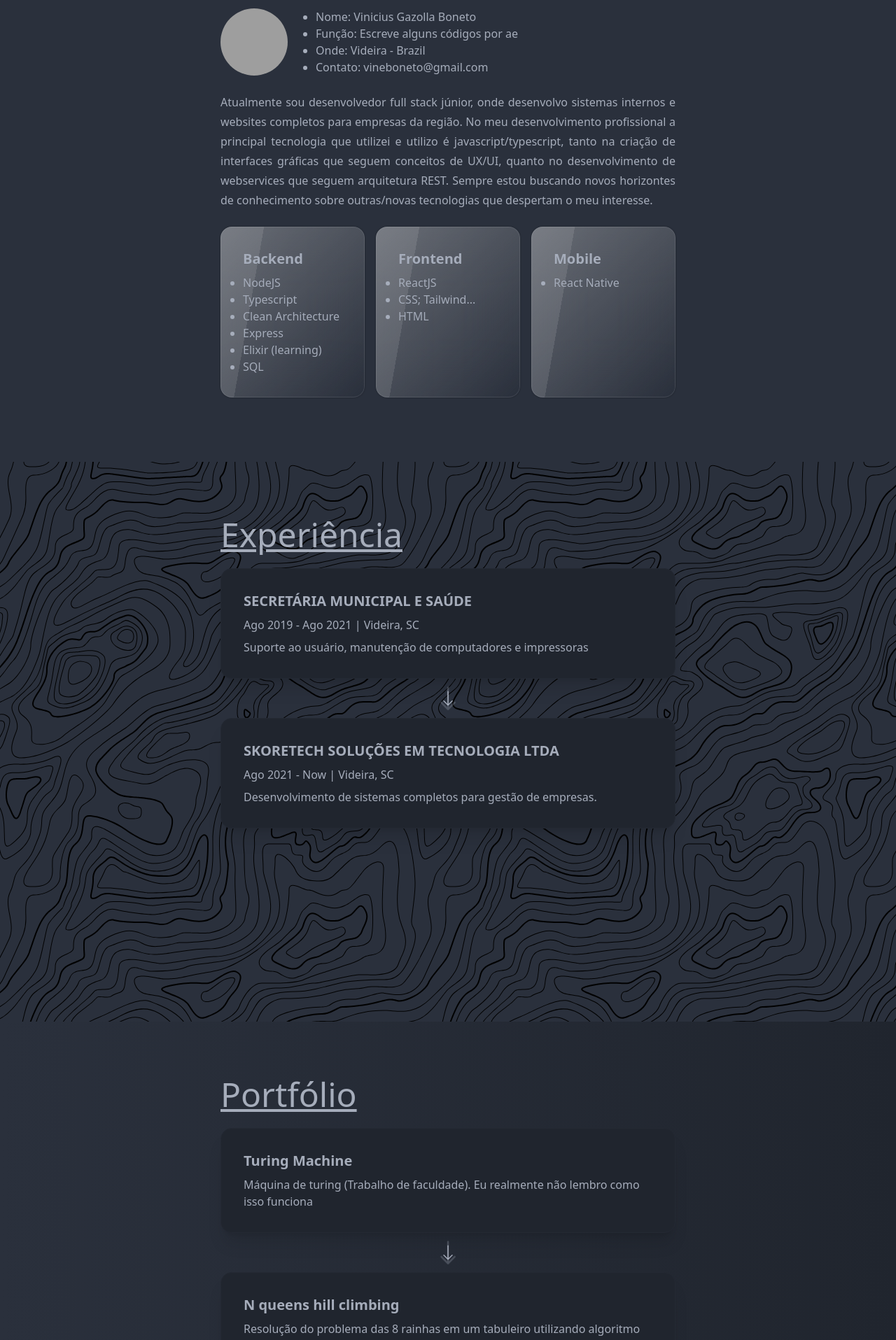
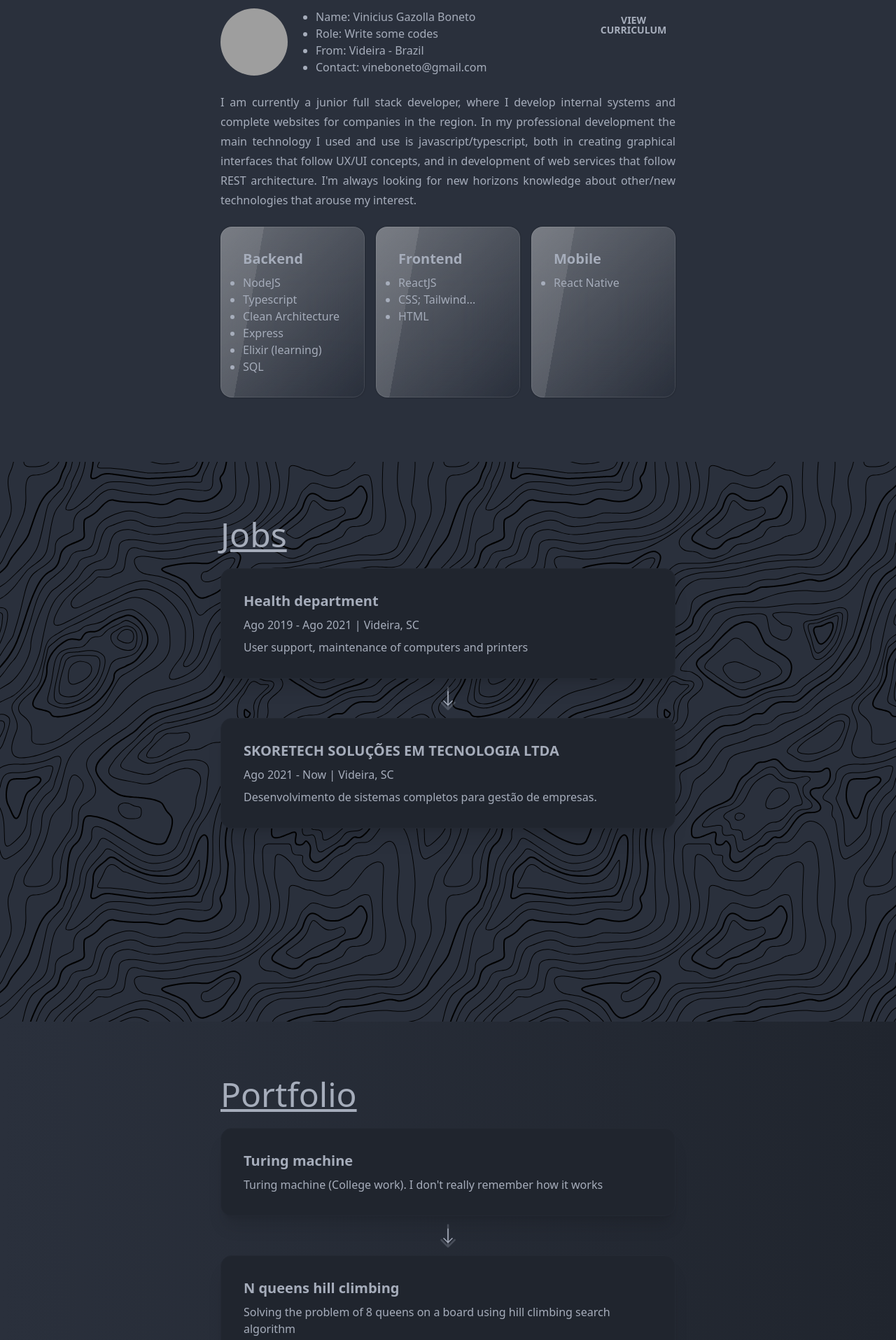
Before and after one commit to vineboneto/presentation, a Next.js app: page / in a window 1280 px wide. Shown: the part 940-2855 px from the top of the page at 70% size. Built offline with nearby package versions, Linux system fonts and the light colour scheme; grey boxes are pictures that could not be loaded.

Commit message:
feat: add modal component

```diff
--- a/src/components/index.ts
+++ b/src/components/index.ts
@@ -2,3 +2,4 @@ export * from './header'
 export * from './footer'
 export * from './page-title'
 export * from './page-content'
+export * from './modal-curriculum'
--- /dev/null
+++ b/src/components/modal-curriculum.tsx
@@ -0,0 +1,25 @@
+type Props = {
+  isOpen: boolean
+  toggle: () => void
+}
+
+export function ModalCurriculum({ isOpen, toggle }: Props) {
+  return (
+    <div
+      className={'modal'.concat(' ', isOpen ? 'modal-open' : '')}
+      aria-hidden={!isOpen}
+      aria-modal={isOpen}
+      onClick={(e) => {
+        e.stopPropagation()
+        if (e.target === e.currentTarget) {
+          e.stopPropagation()
+          toggle()
+        }
+      }}
+    >
+      <div className="modal-box h-full overflow-hidden  max-w-screen-2xl">
+        <embed src="/vineboneto_CV.pdf" type="application/pdf" height="100%" width="100%"></embed>
+      </div>
+    </div>
+  )
+}
--- a/src/pages/api/hello.ts
+++ /dev/null
@@ -1,13 +0,0 @@
-// Next.js API route support: https://nextjs.org/docs/api-routes/introduction
-import type { NextApiRequest, NextApiResponse } from 'next'
-
-type Data = {
-  name: string
-}
-
-export default function handler(
-  req: NextApiRequest,
-  res: NextApiResponse<Data>
-) {
-  res.status(200).json({ name: 'John Doe' })
-}
--- a/src/pages/index.tsx
+++ b/src/pages/index.tsx
@@ -3,7 +3,7 @@ import Image from 'next/image'
 import { MutableRefObject, useEffect, useRef, useState } from 'react'
 import { BsArrowDown } from 'react-icons/bs'
 
-import { Header, Footer, PageContent, PageTitle } from '@/components'
+import { Header, Footer, PageContent, PageTitle, ModalCurriculum } from '@/components'
 
 const allScripts = [
   'yarn add aboutme',
@@ -17,6 +17,7 @@ const allScripts = [
 const scriptVelocityInMs = 50
 
 export default function Home() {
+  const [isOpenModal, setIsOpenModal] = useState(false)
   const [scripts, setScripts] = useState(allScripts.map((_) => ''))
   const [currentScript, setCurrentScript] = useState(0)
 
@@ -98,10 +99,13 @@ export default function Home() {
         </div>
       </div>
 
+      <ModalCurriculum isOpen={isOpenModal} toggle={() => setIsOpenModal((old) => !old)} />
+
       <div className="h-screen" ref={refAbout}>
         <PageContent>
           <div className="w-[650px] space-y-6">
             <PageTitle>About</PageTitle>
+            <div className="flex justify-between">
               <div className="flex">
                 <div className="avatar mr-10">
                   <div className="w-24 rounded-full">
@@ -109,18 +113,24 @@ export default function Home() {
                   </div>
                 </div>
                 <ul className="list-disc">
-                <li>Nome: Vinicius Gazolla Boneto</li>
-                <li>Função: Escreve alguns códigos por ae</li>
-                <li>Onde: Videira - Brazil</li>
-                <li>Contato: vineboneto@gmail.com</li>
+                  <li>Name: Vinicius Gazolla Boneto</li>
+                  <li>Role: Write some codes</li>
+                  <li>From: Videira - Brazil</li>
+                  <li>Contact: vineboneto@gmail.com</li>
                 </ul>
               </div>
+              <div className="w-[120px]">
+                <button onClick={() => setIsOpenModal((old) => !old)} className="btn btn-ghost btn-square w-full">
+                  View Curriculum
+                </button>
+              </div>
+            </div>
             <p className="text-justify leading-7">
-              Atualmente sou desenvolvedor full stack júnior, onde desenvolvo sistemas internos e websites completos
-              para empresas da região. No meu desenvolvimento profissional a principal tecnologia que utilizei e utilizo
-              é javascript/typescript, tanto na criação de interfaces gráficas que seguem conceitos de UX/UI, quanto no
-              desenvolvimento de webservices que seguem arquitetura REST. Sempre estou buscando novos horizontes de
-              conhecimento sobre outras/novas tecnologias que despertam o meu interesse.
+              I am currently a junior full stack developer, where I develop internal systems and complete websites for
+              companies in the region. In my professional development the main technology I used and use is
+              javascript/typescript, both in creating graphical interfaces that follow UX/UI concepts, and in
+              development of web services that follow REST architecture. {"I'm"} always looking for new horizons
+              knowledge about other/new technologies that arouse my interest.
             </p>
 
             <div className="grid grid-cols-3 gap-4">
@@ -163,13 +173,13 @@ export default function Home() {
       <div ref={refJobs} className="h-screen" style={{ backgroundImage: 'url(/topography.svg)' }}>
         <PageContent>
           <div className="w-[650px] space-y-6">
-            <PageTitle>Experiência</PageTitle>
+            <PageTitle>Jobs</PageTitle>
             <div className="space-y-4">
               <div className="card shadow-xl card-bordered bg-base-300">
                 <div className="card-body">
-                  <h2 className="card-title">SECRETÁRIA MUNICIPAL E SAÚDE</h2>
+                  <h2 className="card-title">Health department</h2>
                   <span>Ago 2019 - Ago 2021 | Videira, SC</span>
-                  <p>Suporte ao usuário, manutenção de computadores e impressoras</p>
+                  <p>User support, maintenance of computers and printers</p>
                 </div>
               </div>
               <div className="flex justify-center">
@@ -191,12 +201,19 @@ export default function Home() {
       <div ref={refPortfolio} className="h-screen bg-gradient-to-r from-base-100 to-base-300">
         <PageContent>
           <div className="w-[650px] space-y-6">
-            <PageTitle>Portfólio</PageTitle>
+            <PageTitle>Portfolio</PageTitle>
             <div className="space-y-4">
               <div className="card shadow-xl card-bordered bg-base-300">
                 <div className="card-body">
-                  <a className="card-title link link-hover">Turing Machine</a>
-                  <p>Máquina de turing (Trabalho de faculdade). Eu realmente não lembro como isso funciona</p>
+                  <a
+                    className="card-title link link-hover"
+                    href="https://turing-machine-five.vercel.app/"
+                    target="_blank"
+                    rel="noreferrer"
+                  >
+                    Turing machine
+                  </a>
+                  <p>Turing machine (College work). I {"don't"} really remember how it works</p>
                 </div>
               </div>
               <div className="flex justify-center">
@@ -205,8 +222,15 @@ export default function Home() {
               </div>
               <div className="card shadow-xl card-bordered bg-base-300">
                 <div className="card-body">
-                  <a className="card-title link link-hover">N queens hill climbing</a>
-                  <p>Resolução do problema das 8 rainhas em um tabuleiro utilizando algoritmo de busca hill climbing</p>
+                  <a
+                    className="card-title link link-hover"
+                    href="https://n-queens-hill-climbing-react.vercel.app/"
+                    target="_blank"
+                    rel="noreferrer"
+                  >
+                    N queens hill climbing
+                  </a>
+                  <p>Solving the problem of 8 queens on a board using hill climbing search algorithm</p>
                 </div>
               </div>
               <div className="flex justify-center">
@@ -215,8 +239,15 @@ export default function Home() {
               </div>
               <div className="card shadow-xl card-bordered bg-base-300">
                 <div className="card-body">
-                  <a className="card-title link link-hover">DWL Web</a>
-                  <p>Converte videos do youtube para mp3/mp4</p>
+                  <a
+                    className="card-title link link-hover"
+                    href="https://dwl-web.herokuapp.com/"
+                    target="_blank"
+                    rel="noreferrer"
+                  >
+                    DWL Web
+                  </a>
+                  <p>Convert youtube videos to mp3/mp4</p>
                 </div>
               </div>
             </div>
```
Also changed, not shown: 2 other files (tests, documents, lock files or other folders). Lines whose indentation alone changed are shown as unchanged.
